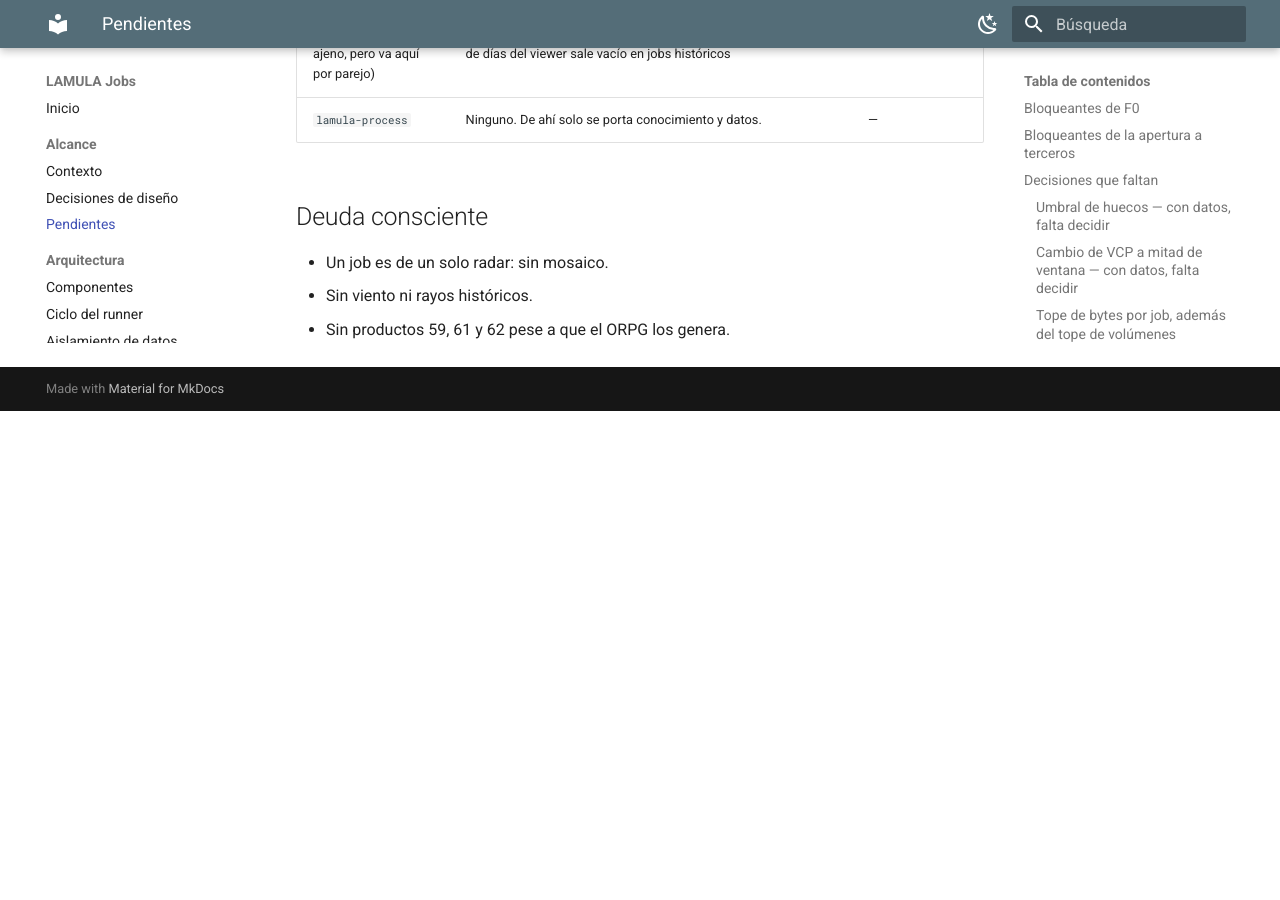
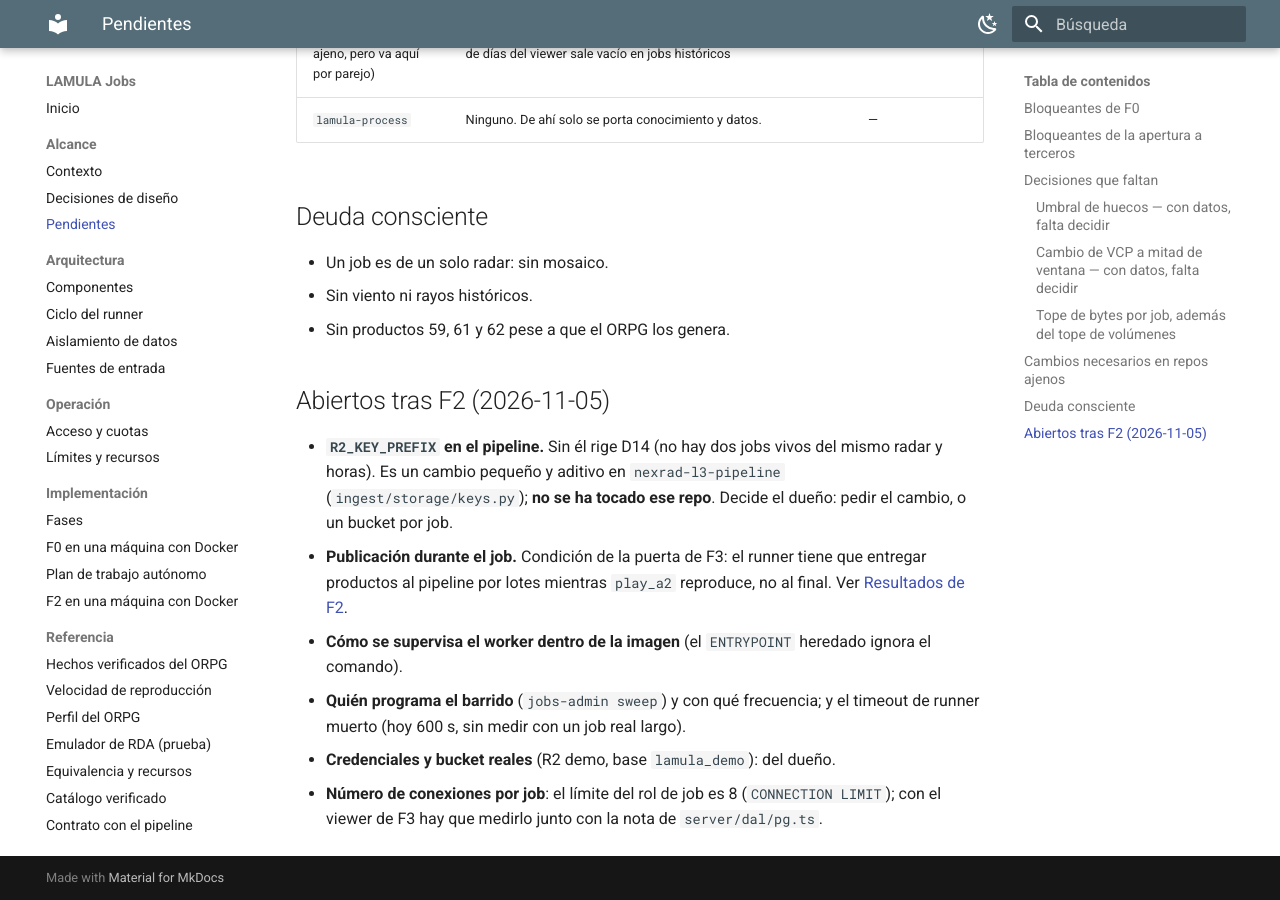
Before and after one commit to vladimir1284/lamula-jobs, an MkDocs documentation site: the page built from docs/alcance/pendientes.md, in a window 1280 px wide and 900 px high, scrolled down 3279 px. Built offline with MkDocs 1.6.1 and Material for MkDocs 9.7.7, drawn with Linux system fonts in a browser that asks for light colours; before the commit the page ends 3690 px from its top, so only the background shows below that.

Commit message:
f2: resultados (puerta y tanda de desgaste de 12 jobs), fases y pendientes
Co-Authored-By: Claude Sonnet 5.5 <noreply@anthropic.com>

```diff
--- a/docs/alcance/pendientes.md
+++ b/docs/alcance/pendientes.md
@@ -118,3 +118,19 @@ conoce el tamaño de cada clave.
 - Un job es de un solo radar: sin mosaico.
 - Sin viento ni rayos históricos.
 - Sin productos 59, 61 y 62 pese a que el ORPG los genera.
+
+
+## Abiertos tras F2 (2026-11-05)
+
+- **`R2_KEY_PREFIX` en el pipeline.** Sin él rige D14 (no hay dos jobs vivos del mismo radar y horas).
+  Es un cambio pequeño y aditivo en `nexrad-l3-pipeline` (`ingest/storage/keys.py`); **no se ha tocado ese
+  repo**. Decide el dueño: pedir el cambio, o un bucket por job.
+- **Publicación durante el job.** Condición de la puerta de F3: el runner tiene que entregar productos al
+  pipeline por lotes mientras `play_a2` reproduce, no al final. Ver
+  [Resultados de F2](../referencia/f2-resultados.md#lo-que-f2-no-hace-todavia).
+- **Cómo se supervisa el worker dentro de la imagen** (el `ENTRYPOINT` heredado ignora el comando).
+- **Quién programa el barrido** (`jobs-admin sweep`) y con qué frecuencia; y el timeout de runner muerto
+  (hoy 600 s, sin medir con un job real largo).
+- **Credenciales y bucket reales** (R2 demo, base `lamula_demo`): del dueño.
+- **Número de conexiones por job**: el límite del rol de job es 8 (`CONNECTION LIMIT`); con el viewer de
+  F3 hay que medirlo junto con la nota de `server/dal/pg.ts`.
--- a/docs/implementacion/fases.md
+++ b/docs/implementacion/fases.md
@@ -71,6 +71,11 @@ solo probó dos jobs en una dirección ([Hechos verificados](../referencia/orpg-
 lo que esta tanda busca es lo que se acumula con el reciclado (D3), que con dos jobs no se ve.
 Se corre con el runner ya detrás de la cola, no a mano.
 
+**Estado (2026-11-05): F2 cerrada en un entorno de desarrollo** (Postgres propio y S3 simulado, no R2 ni el
+Swarm). La puerta se pasó con el ORPG real —cancelación a los 30 s sin restos, dos jobs KAMX y KHGX a la
+vez sin interferencia— y la tanda de desgaste (12 jobs, ↔) pasó entera. Detalle, límites y lo que **no**
+está probado: [Resultados de F2](../referencia/f2-resultados.md). Decisiones nuevas: D13, D14, D15.
+
 ## F3 — Viewer demo
 
 Segunda instancia del `lamula-webviewer`: resolución de credenciales por token de resultado,
--- /dev/null
+++ b/docs/referencia/f2-resultados.md
@@ -0,0 +1,75 @@
+# Resultados de F2 (2026-11-04/05)
+
+Qué se midió, con qué y qué **no** se midió. Runbook en [F2 en una máquina con Docker](../implementacion/f2-ejecucion.md);
+el código en `jobs/`. Las trazas de las corridas (no versionadas) quedaron en `f0-run/f2-gate.log` y
+`f0-run/f2-desgaste.log`.
+
+!!! warning "Qué es y qué no es este entorno"
+    Postgres 16 propio (`lamula-pg-f2`) y un **S3 simulado (moto)** en lugar de R2: no hay credenciales
+    ni bucket demo. El código del pipeline que publica es el real (`main`, `175bf0c`) y habla S3 por
+    endpoint, pero **nada de esto se probó contra R2**: ni CORS, ni hostname, ni límites, ni latencia.
+    Tampoco contra el Postgres de producción ni con el Swarm.
+
+## Puerta de F2, con el ORPG de verdad
+
+Orquestada por `jobs/e2e/gate.py`, todo por la API (alta, cancelación, estado):
+
+| Comprobación | Resultado |
+|---|---|
+| Cancelar un job con `play_a2` reproduciendo | Estado `cancelled` **30 s** después de pedirlo |
+| Procesos del ORPG tras cancelar | `play_a2`, `nbtcp`, `mrpg`: 0, 0, 0 |
+| Directorio de trabajo del job | Borrado |
+| Schema, roles `job_<id>` y `job_<id>_ro` tras el barrido | No existen; `huérfanos` idéntico al de antes de empezar |
+| Dos jobs lanzados a la vez, KAMX y KHGX | Los dos `ready`, en serie (concurrencia 1) |
+| `radars` de cada schema | Una fila: `AMX 25.611 -80.413` y `HGX 29.472 -95.079`; `last_seen_at` = hora del último volumen |
+| `rasters` de cada schema | Solo su sitio (3 y 4 filas); en el bucket, prefijos `AMX/` y `HGX/` y nada más |
+
+## Tanda de desgaste (la que F1 dejó para aquí)
+
+12 jobs de un volumen, seguidos, alternando KAMX ↔ KHGX en el mismo contenedor, **detrás de la cola**
+(`jobs/e2e/desgaste.py`). Tras cada job se caduca y se barre, de modo que el borrado de schema, roles y
+objetos también se ejerció 12 veces.
+
+| Medida | Resultado |
+|---|---|
+| Jobs `ready` / con coordenadas correctas / con solo su sitio en el schema | 12 / 12 / 12 |
+| Duración | KAMX 570–635 s (media ~590), KHGX 495–515 s |
+| Procesos en el contenedor tras cada job | 7, constantes (entrypoint, `rssd`, `sleep`, `bash`, el worker, `nds`, `owr_server`) |
+| `owr_server` (RSS) | 4,8–5,1 MiB, sin tendencia |
+| RSS del resto sin el worker | 16,5–17,2 MiB, sin tendencia |
+| `play_a2`, `nbtcp`, `mrpg` vivos tras cada job | 0, 0, 0 en los 12 |
+| Al final: schemas y roles huérfanos / objetos en el bucket | 0 / 0 |
+
+**Lo que esto prueba y lo que no.** El reciclado (D3: `mrpg -p startup` + `change_radar`) no acumula
+procesos ni memoria residente entre jobs, y no deja un sitio en el siguiente en ninguna de las dos
+direcciones, en 12 vueltas. **No prueba** el comportamiento de `mrpg` *durante* un job largo: la foto se toma
+al terminar cada job, con el ORPG ya cerrado, así que la memoria que `mrpg` y sus 107 tareas usan mientras
+trabajan no está medida aquí (sigue siendo el pico de un volumen de F0: 125 % de CPU, 790 MiB). Y son jobs
+de **un** volumen: un job de doce se parece más al coste de F1 (83 min) y no se ha repetido en cadena.
+
+## Lo que se encontró
+
+1. **El `ENTRYPOINT` de la imagen ignora el comando** y arranca el ORPG en `sleep infinity`. Un worker
+   pasado como `CMD` no corre y el job se queda en la cola sin error. Pendiente de decidir cómo se supervisa.
+2. **`nbtcp` escribe `nbtcp.log.<puerto>` en el directorio de trabajo.** Lanzado desde un directorio sin
+   permiso de escritura, `nbtcp` sale con 255 (`Unable to create nbtcp.log.4491 (Permission denied)`). El
+   worker lanza cada subproceso con el cwd en el directorio del job.
+3. **Los roles de Postgres son del clúster, no de la base.** `DROP DATABASE` no se los lleva, y un
+   comprobador de huérfanos que mire roles ve los de otras bases del mismo servidor. Con una sola base por
+   servidor (el plan) no pasa; en las pruebas, sí pasó, y un teardown demasiado ancho estuvo a punto de
+   borrar roles ajenos.
+4. **`DROP OWNED BY` falla en PG16** para el creador de un rol (hay que ser miembro). No hace falta: los roles
+   de job no son dueños de nada, y sus permisos se van con el schema.
+5. **Dos jobs del mismo radar y hora se pisan en el bucket** (las claves del pipeline no llevan job). Ver D14.
+6. **`radars.icao` queda `NULL`** en lo que publica el pipeline para estos sitios. El worker lo tolera y
+   comprueba `site_id` y lat/lon; si el viewer necesita `icao`, es del pipeline.
+
+## Lo que F2 **no** hace todavía
+
+- **No publica mientras el job corre.** El runner reproduce todo, filtra por integridad (D11) y *después*
+  llama a `l3proc watch --once`. El enlace de resultado funcionaría cuando el job está `ready`, no
+  «mientras» (D6). Es **el** requisito de la puerta de F3 y exige publicar por lotes durante la reproducción.
+- **No lista ni descarga el catálogo de AWS** (D10): `jobs-api` acepta claves ya en staging. El selector es F4.
+- **El bucket R2 y la base `lamula_demo` de verdad no existen**: hacen falta credenciales del dueño.
+- **El cron del barrido no está programado**: `jobs-admin sweep` existe y está probado, falta quien lo llame.
+- **Cuota en bytes (`max_bytes`)**: la columna existe, está validada en el alta y sin valor en ningún nivel.
```
